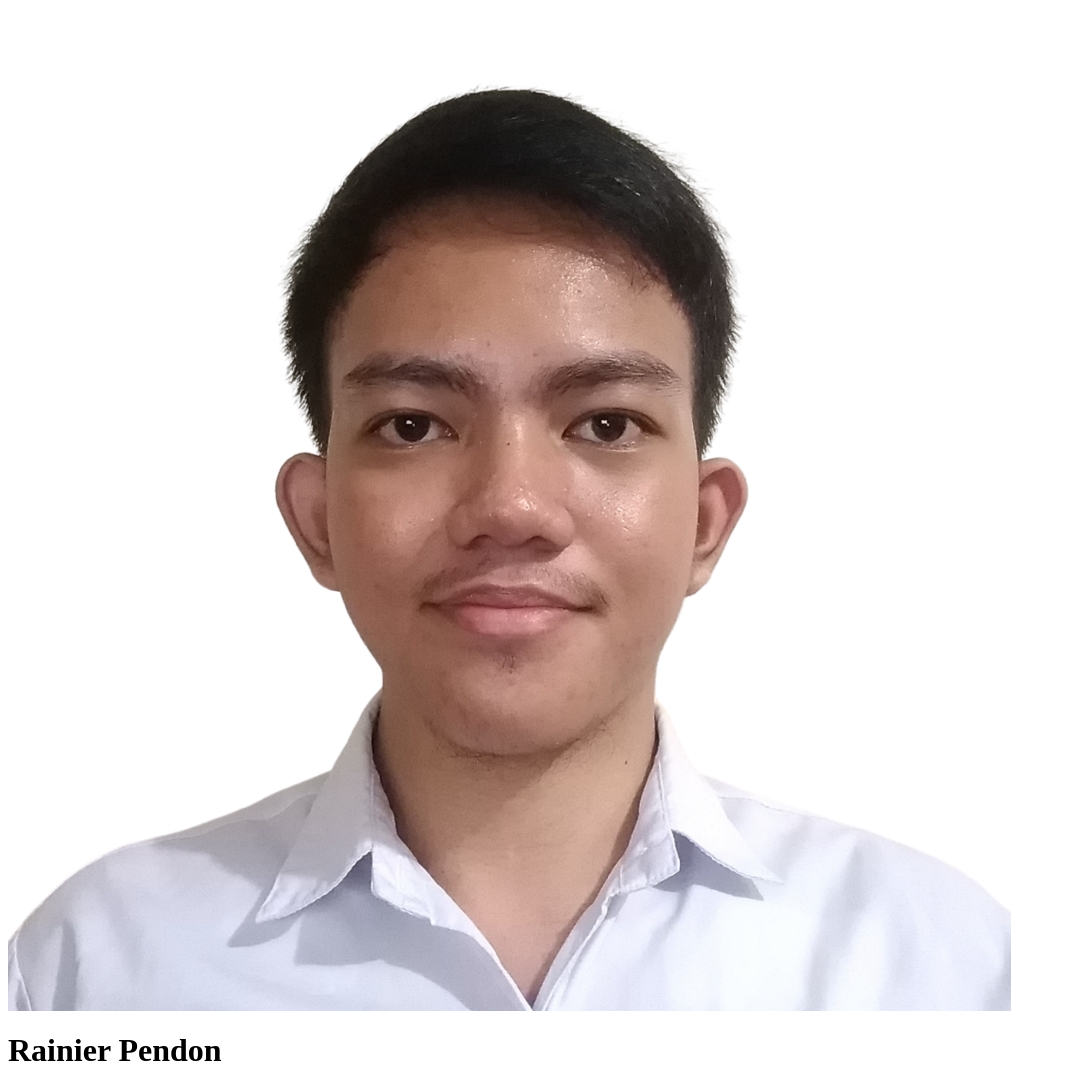
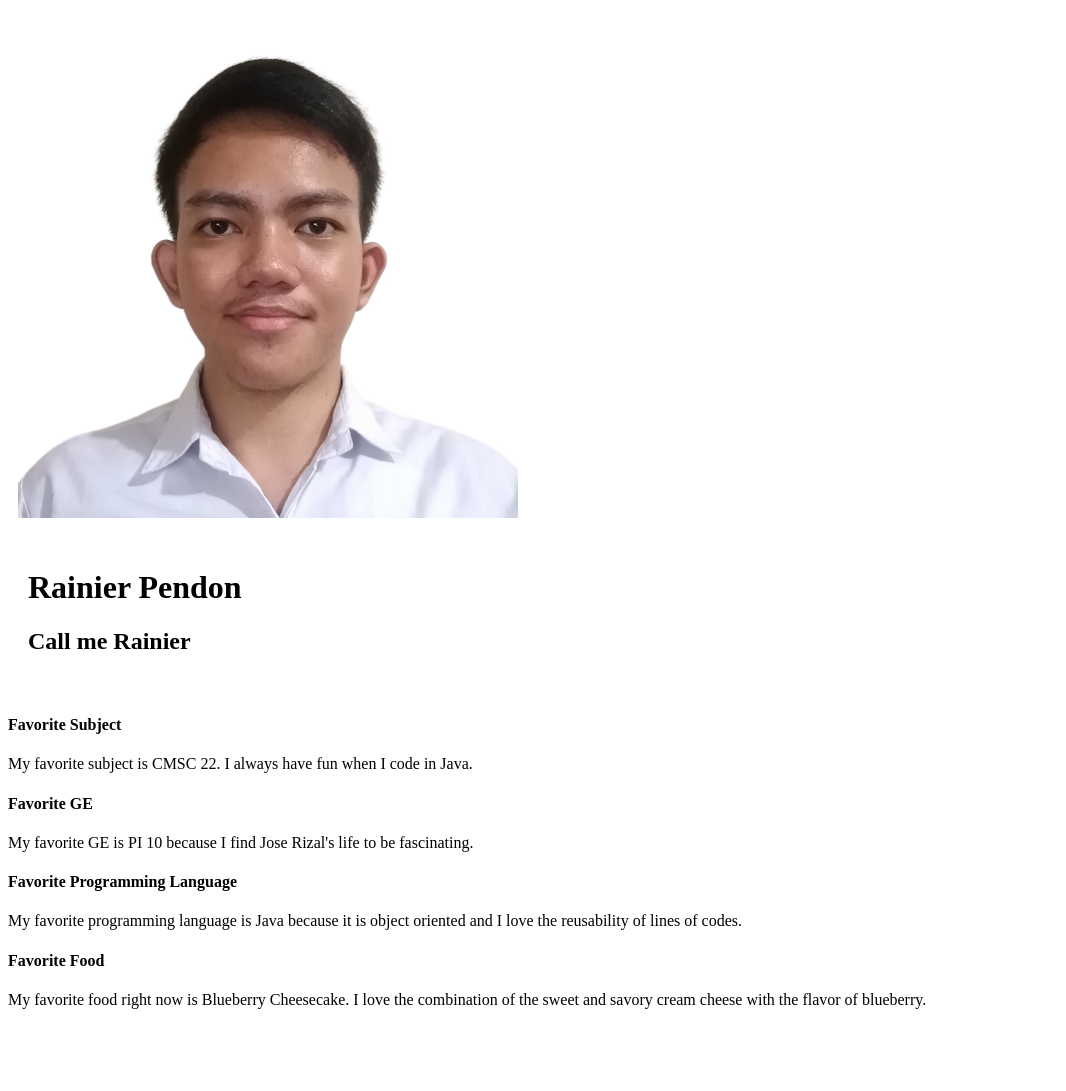
Before and after one commit to rainpends/rainpends.github.io, a plain HTML site: page index.html in a window 1280 px wide. Shown: the whole page, without its empty margins (0-1066 px from the left). After the commit the page ends 1025 px from the top, so only its background shows below. Drawn offline with Linux system fonts and the light colour scheme.

Commit message:
Added my favorites.

```diff
--- a/index.html
+++ b/index.html
@@ -1,14 +1,25 @@
 <html>
 	<head>
 		<title>Rainier Pendon</title>
-		<link ref="stylesheet" href="index.css">
+		<link rel="stylesheet" href="index.css">
 	</head>
 	<body>
-		<div id="Photo-div">
-			<img src="rainpends.jpg" alt="Image of Rainier Pendon">
+		<div class="Photo-div">
+			<img src="rainpends.jpg" alt="Image of Rainier Pendon" height="500px" width="500px">
 		</div>
-		<div>
+		<div class="names-div">
 			<h1 id="name-header">Rainier Pendon</h1>
+			<h2 id="nickname-header">Call me Rainier</h2>
+		</div>
+		<div class="Favorites-div">
+			<h4 id="subject-fave">Favorite Subject</h4>
+			<p id="subject-explain">My favorite subject is CMSC 22. I always have fun when I code in Java.</p>
+			<h4 id="ge-fave">Favorite GE</h4>
+			<p id="ge-explain">My favorite GE is PI 10 because I find Jose Rizal's life to be fascinating.</p>
+			<h4 id="PL-fave">Favorite Programming Language</h4>
+			<p id="pl-explain">My favorite programming language is Java because it is object oriented and I love the reusability of lines of codes.</p>
+			<h4 id="Food-fave">Favorite Food</h4>
+			<p id="food-explain">My favorite food right now is Blueberry Cheesecake. I love the combination of the sweet and savory cream cheese with the flavor of blueberry.</p>
 		</div>
 	</body>
 </html>
```
